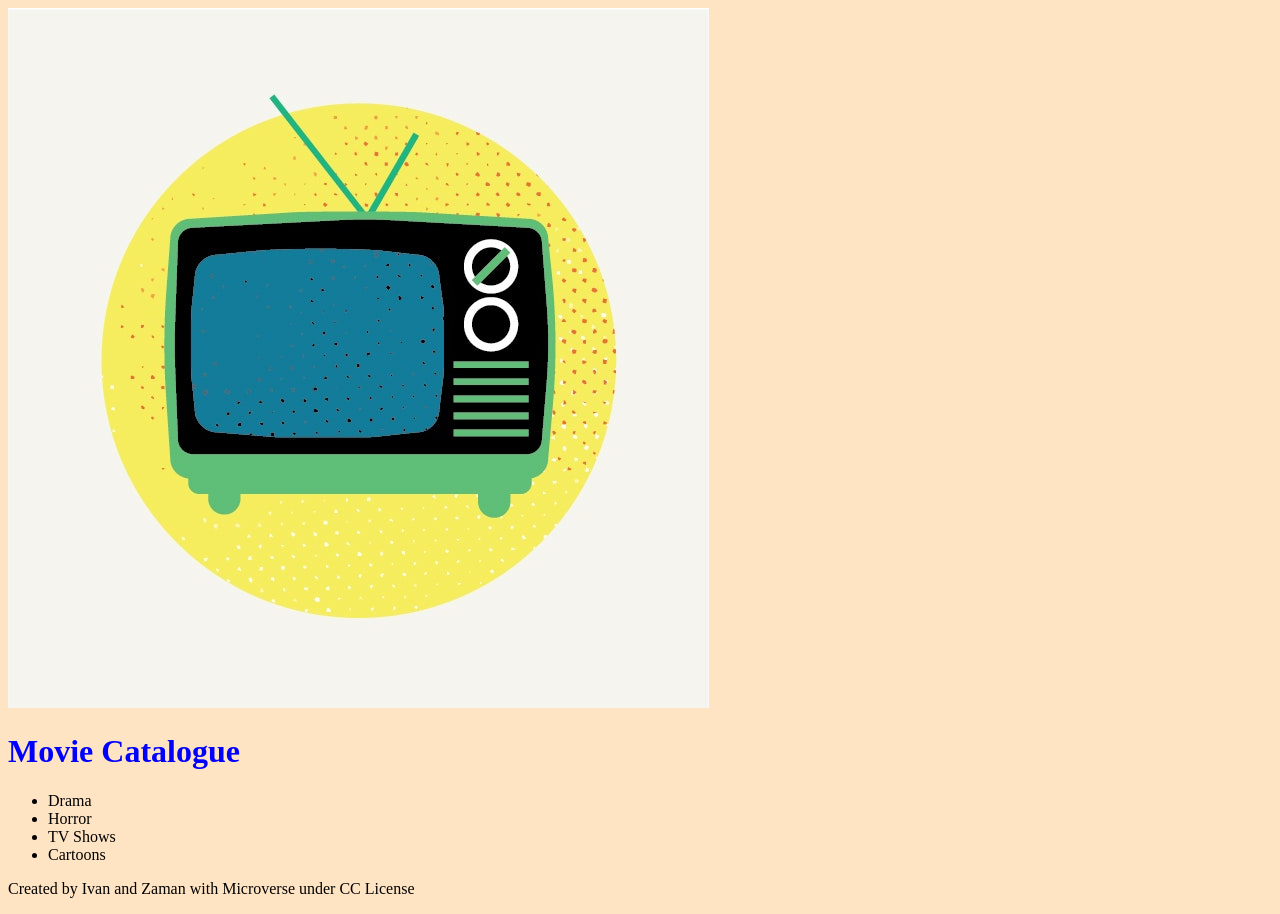
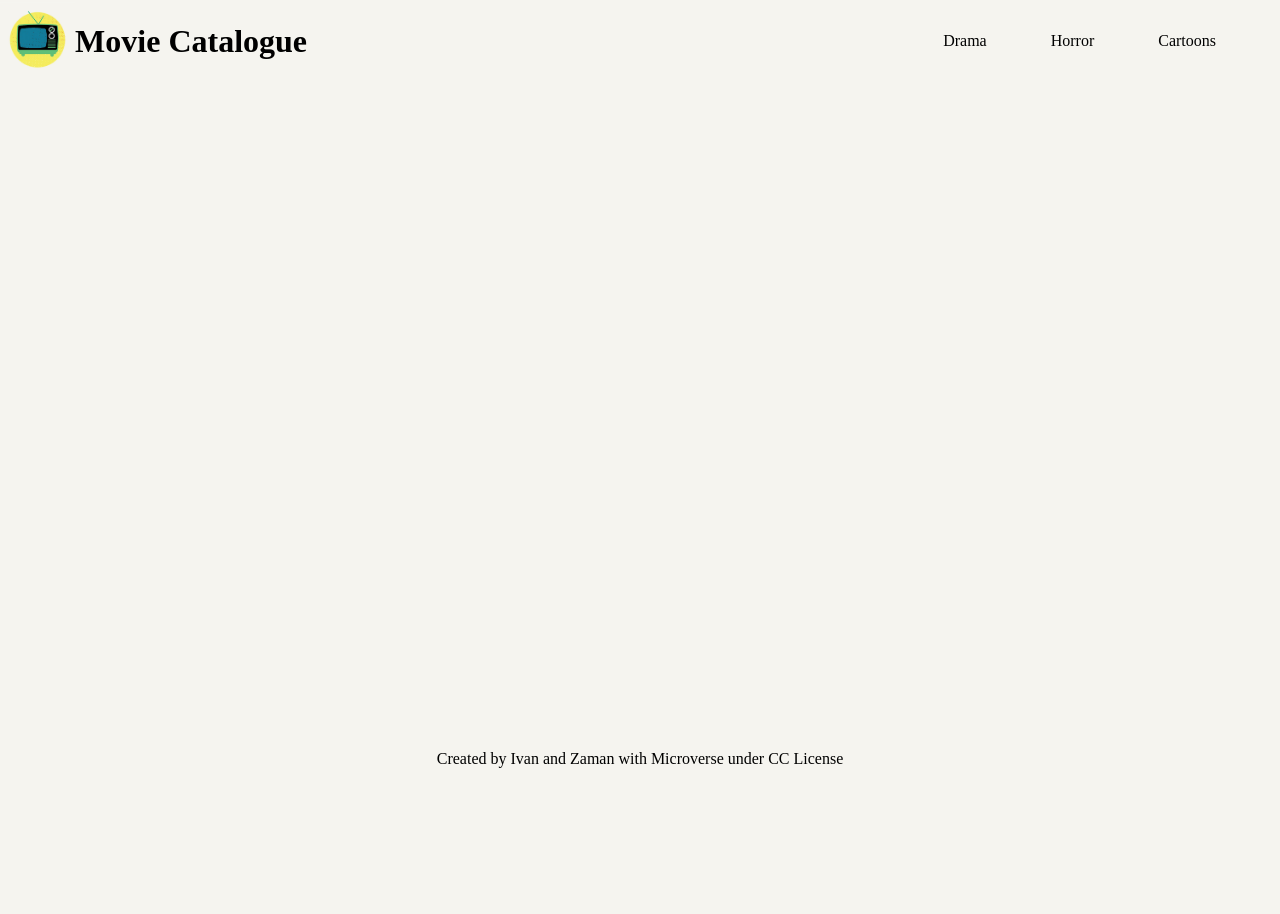
Before and after one commit to qwibbler/Capstone-Js-and-Networking, a website built with webpack: page src/index.html in a window 1280 px wide. After the commit the page ends 800 px from the top, so only its background shows below. Built offline with nearby package versions, Linux system fonts and the light colour scheme.

Commit message:
Add basic styling and getShows func

```diff
--- a/package.json
+++ b/package.json
@@ -199,6 +199,7 @@
     "lodash": "^4.17.21",
     "lower-case": "^2.0.2",
     "lru-cache": "^6.0.0",
+    "luxon": "^2.2.0",
     "media-typer": "^0.3.0",
     "memfs": "^3.4.0",
     "merge-descriptors": "^1.0.1",
--- a/src/index.html
+++ b/src/index.html
@@ -5,19 +5,25 @@
   <meta http-equiv="X-UA-Compatible" content="IE=edge">
   <meta name="viewport" content="width=device-width, initial-scale=1.0">
   <title>Movie Catalogue</title>
+  <link rel="stylesheet" href="style.css">
+  <script src="index.js" defer></script>
 </head>
 
 <body>
   <header>
-    <div id="logo"></div>
-    <h1>Movie Catalogue</h1>
+    <div id="title">
+      <div id="logo"></div>
+      <h1>Movie Catalogue</h1>
+    </div>
     <ul>
       <li>Drama</li>
       <li>Horror</li>
-      <li>TV Shows</li>
       <li>Cartoons</li>
     </ul>
   </header>
+
+  <main>
+  </main>
 
   <footer>
     <p>Created by Ivan and Zaman with Microverse under CC License</p>
--- a/src/index.js
+++ b/src/index.js
@@ -1,5 +1,6 @@
-import './style.css';
-import logo from './images/logo.jpg';
+// import './style.css';
+// import logo from './images/logo.jpg';
+const logo = './images/logo.jpg';
 
 const logoDiv = document.querySelector('#logo');
 const logoImage = new Image();
--- a/src/style.css
+++ b/src/style.css
@@ -1,7 +1,43 @@
-body {
-  background-color: bisque;
+* {
+  margin: 0;
+  padding: 0;
+  list-style: none;
+  background-color: #f5f4ef;
 }
 
-h1 {
-  color: blue;
+header {
+  display: flex;
+  position: fixed;
+  top: 0;
+  width: 100vw;
+  align-items: center;
+  justify-content: space-between;
 }
+
+#title {
+  display: flex;
+  align-items: center;
+}
+
+header ul {
+  display: flex;
+  padding: 2rem;
+}
+
+header ul li {
+  padding: 0 2rem;
+}
+
+#logo img {
+  height: 75px;
+}
+
+footer {
+  width: 100vw;
+  position: fixed;
+  bottom: 0;
+  left: 0;
+  right: 0;
+  padding: 2rem 0;
+  text-align: center;
+}
```
Also changed, not shown: src/getShows.js (added, +17 -0 lines), 1 other file.
